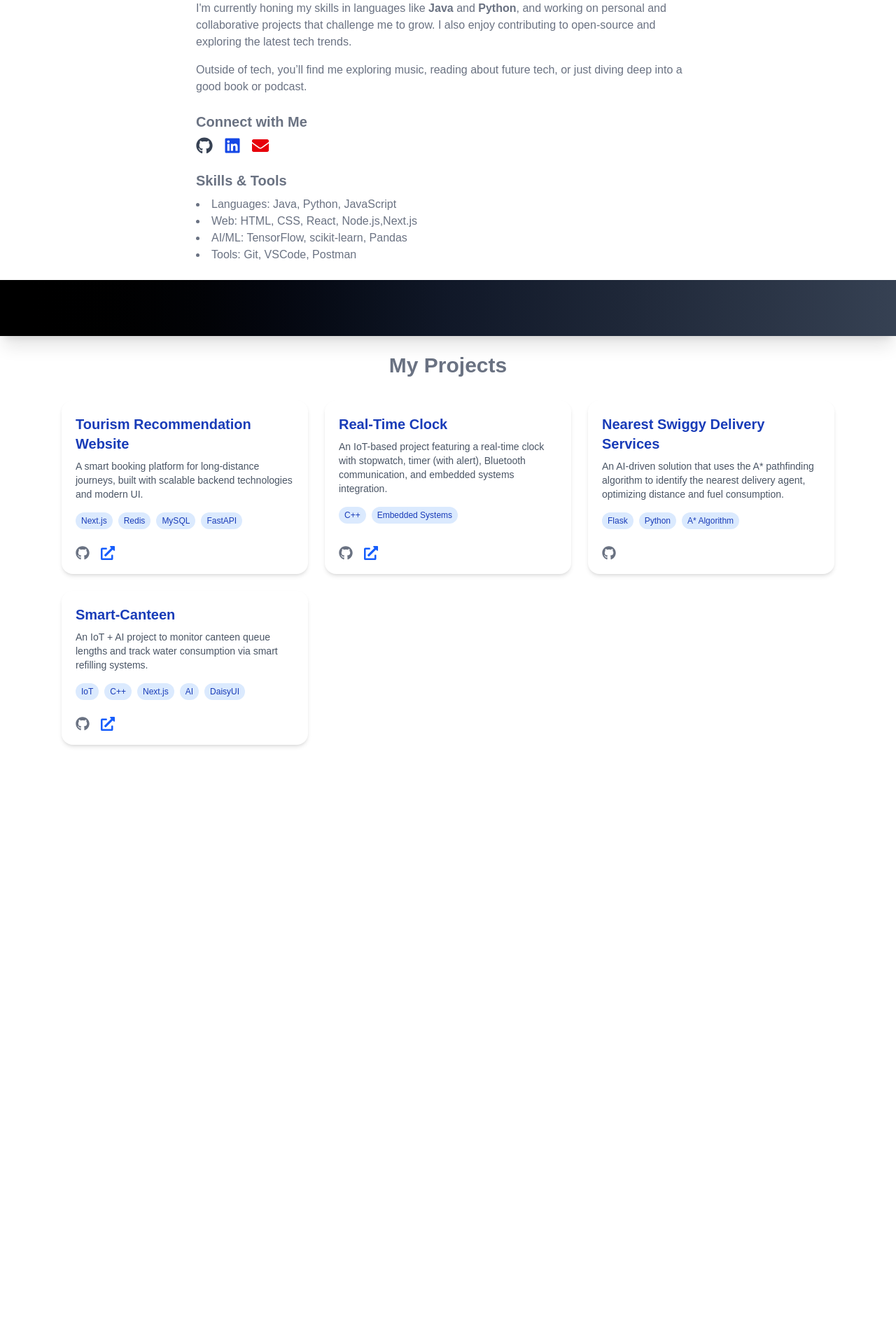
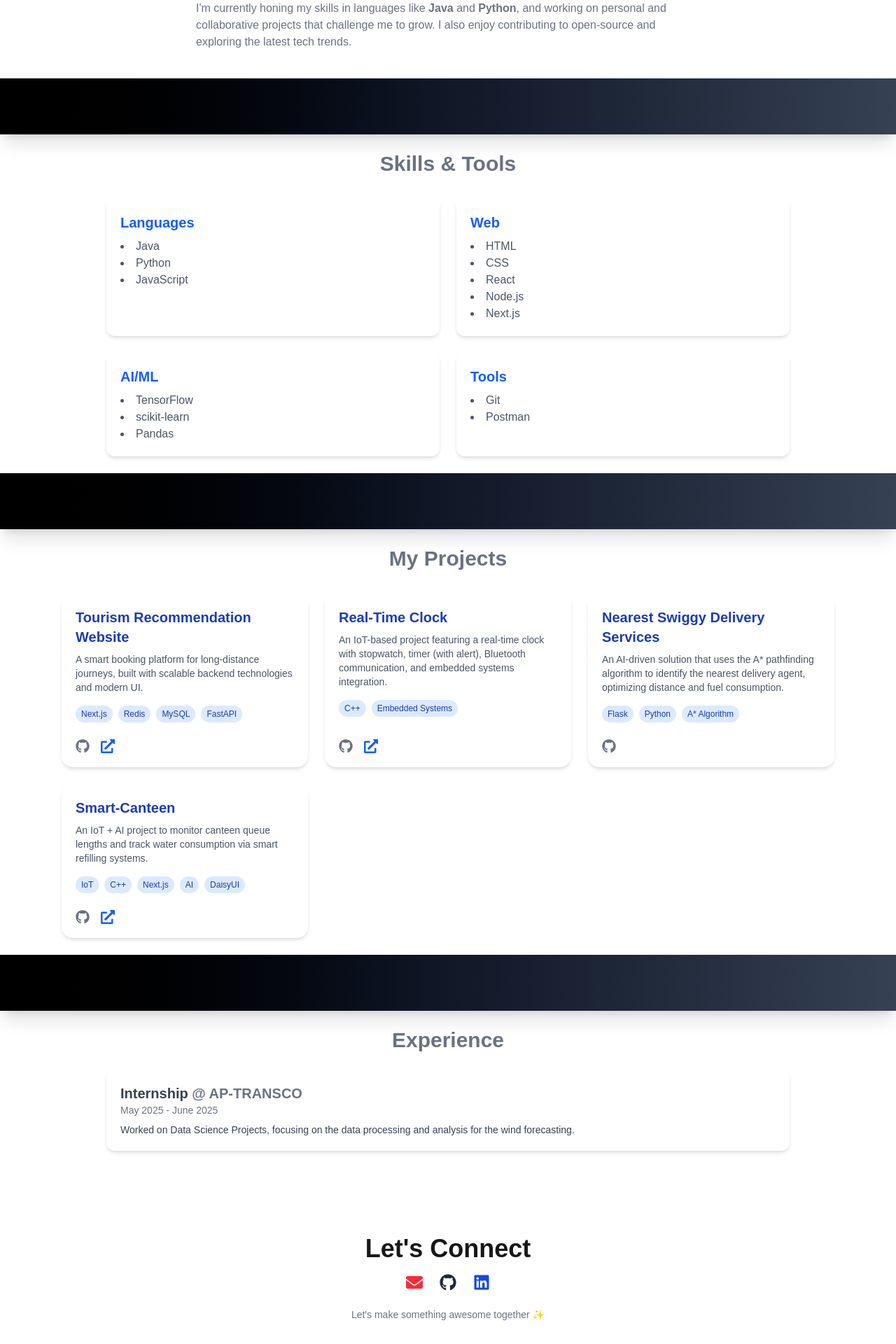
Before and after one commit to mukesh1352/portfolio, a Next.js app: page / in a window 1280 px wide. Shown: the part 344-2264 px from the top of the page at 70% size. Before the commit the page ends 1432 px from the top, so only its background shows below. Built offline with nearby package versions, Linux system fonts and the light colour scheme.

Commit message:
Finished the portfolio page on the base level

```diff
--- a/package.json
+++ b/package.json
@@ -16,7 +16,8 @@
     "next": "15.3.2",
     "react": "^19.0.0",
     "react-dom": "^19.0.0",
-    "react-icons": "^5.5.0"
+    "react-icons": "^5.5.0",
+    "react-simple-typewriter": "^5.0.1"
   },
   "devDependencies": {
     "@eslint/eslintrc": "^3",
--- a/src/app/components/Aboutme.tsx
+++ b/src/app/components/Aboutme.tsx
@@ -1,13 +1,11 @@
-import { FaGithub, FaLinkedin, FaEnvelope } from "react-icons/fa";
-
 export default function AboutMe() {
   return (
     <div className="max-w-3xl mx-auto p-6 text-gray-500">
       <h1 className="text-3xl font-bold mb-4">About Me</h1>
 
       <p className="text-lg mb-4">
-        Hey there! I'm <strong>Narravula Mukesh</strong>, a passionate and curious Computer Science undergraduate at <strong>Amrita Vishwa Vidyapeetham, Coimbatore</strong>.
-        I’m deeply interested in how technology can solve real-world problems — and that's what drives me every day.
+        Hey there! I&apos;m <strong>Narravula Mukesh</strong>, a passionate and curious Computer Science undergraduate at <strong>Amrita Vishwa Vidyapeetham, Coimbatore</strong>.
+        I&apos;m deeply interested in how technology can solve real-world problems — and that&apos;s what drives me every day.
       </p>
 
       <p className="mb-4">
@@ -15,34 +13,9 @@ export default function AboutMe() {
       </p>
 
       <p className="mb-4">
-        I'm currently honing my skills in languages like <strong>Java</strong> and <strong>Python</strong>, and working on personal and collaborative projects that challenge me to grow.
+        I&apos;m currently honing my skills in languages like <strong>Java</strong> and <strong>Python</strong>, and working on personal and collaborative projects that challenge me to grow.
         I also enjoy contributing to open-source and exploring the latest tech trends.
       </p>
-
-      <p className="mb-4">
-        Outside of tech, you’ll find me exploring music, reading about future tech, or just diving deep into a good book or podcast.
-      </p>
-
-      <h2 className="text-xl font-semibold mt-6 mb-2">Connect with Me</h2>
-      <div className="flex gap-4 items-center mb-4">
-        <a href="https://github.com/mukesh1352" target="_blank" rel="noopener noreferrer" className="text-gray-700 hover:text-black text-2xl">
-          <FaGithub />
-        </a>
-        <a href="www.linkedin.com/in/mukesh-narravula-22664a251" target="_blank" rel="noopener noreferrer" className="text-blue-700 hover:text-blue-900 text-2xl">
-          <FaLinkedin />
-        </a>
-        <a href="mukeshnarravula14@gmail.com" className="text-red-600 hover:text-red-800 text-2xl">
-          <FaEnvelope />
-        </a>
-      </div>
-
-      <h2 className="text-xl font-semibold mt-6 mb-2">Skills & Tools</h2>
-      <ul className="list-disc list-inside">
-        <li>Languages: Java, Python, JavaScript</li>
-        <li>Web: HTML, CSS, React, Node.js,Next.js</li>
-        <li>AI/ML: TensorFlow, scikit-learn, Pandas</li>
-        <li>Tools: Git, VSCode, Postman</li>
-      </ul>
     </div>
   );
 }
--- /dev/null
+++ b/src/app/components/Contact.tsx
@@ -0,0 +1,40 @@
+import { FaLinkedin, FaGithub, FaEnvelope } from "react-icons/fa";
+
+// Contact Component
+export function Contact() {
+  return (
+    <div className="max-w-3xl mx-auto p-8 mt-16 text-center">
+      <h2 className="text-4xl font-bold mb-4">Let&#39;s Connect</h2>
+
+      <div className="flex justify-center gap-6 text-2xl mb-6">
+        <a
+          href="mailto:mukeshnarravula14@gmail.com"
+          className="text-red-500 hover:text-red-600 transition"
+          aria-label="Email"
+        >
+          <FaEnvelope />
+        </a>
+        <a
+          href="https://github.com/mukesh1352"
+          target="_blank"
+          rel="noopener noreferrer"
+          className="text-gray-800 hover:text-black transition"
+          aria-label="GitHub"
+        >
+          <FaGithub />
+        </a>
+        <a
+          href="www.linkedin.com/in/mukesh-narravula-22664a251"
+          target="_blank"
+          rel="noopener noreferrer"
+          className="text-blue-700 hover:text-blue-800 transition"
+          aria-label="LinkedIn"
+        >
+          <FaLinkedin />
+        </a>
+      </div>
+
+      <p className="text-sm text-gray-500">Let&#39;s make something awesome together ✨</p>
+    </div>
+  );
+}
--- /dev/null
+++ b/src/app/components/Experience.tsx
@@ -0,0 +1,25 @@
+export default function Experience(){
+  const experience = [
+    {
+      title:"Internship",
+      companyName: "AP-TRANSCO",
+      duration: "May 2025 - June 2025",
+      description: "Worked on Data Science Projects, focusing on the data processing and analysis for the wind forecasting.",
+      skills: ["Python","PSQL"]
+    }
+  ]
+  return(
+    <div className="max-w-5xl mx-auto p-6">
+      <h2 className="text-3xl font-bold mb-6 text-center text-gray-500">Experience</h2>
+      <div className="space-y-6">
+        {experience.map((exp, index) => (
+          <div key={index} className="bg-white rounded-xl shadow-md p-5">
+            <h3 className="text-xl font-semibold text-gray-700">{exp.title} <span className="text-gray-500">@ {exp.companyName}</span></h3>
+            <p className="text-sm text-gray-500 mb-2">{exp.duration}</p>
+            <p className="text-gray-700 text-sm">{exp.description}</p>
+          </div>
+        ))}
+      </div>
+    </div>
+  );
+}
--- /dev/null
+++ b/src/app/components/Resume.tsx
@@ -0,0 +1,13 @@
+export function Resume() {
+  return (
+    <div className="max-w-3xl mx-auto text-center mt-10">
+      <a
+        href="/Mukesh_Resume.pdf"
+        download
+        className="inline-block border border-blue-600 text-blue-600 hover:bg-blue-600 hover:text-white transition px-6 py-3 rounded-full"
+      >
+        Download My Resume
+      </a>
+    </div>
+  );
+}
--- a/src/app/components/header.tsx
+++ b/src/app/components/header.tsx
@@ -1,21 +1,8 @@
 'use client';
 
-import { useRouter } from 'next/navigation';
-import Button from '@mui/joy/Button';
-// import Box from '@mui/joy/Box';
-import { ButtonGroup } from '@mui/joy';
-
 export default function Header() {
-  const router = useRouter();
-
   return (
     <header className="relative w-full h-20 bg-gradient-to-r from-black via-gray-900 to-gray-700 shadow-xl flex items-center overflow-hidden px-6">
-      {/* using material and joy ui the pages are updated */}
-      {/* <ButtonGroup variant='plain' color='primary' spacing="0.5rem" size='md' aria-label="outlined button group">
-        <Button onClick={() => router.push('/')}> ABOUT </Button>
-        <Button onClick={()=>router.push('/')}> PROJECTS </Button>
-        <Button onClick={()=>router.push('/')}> CONTACT ME</Button>
-      </ButtonGroup> */}
     </header>
   );
 }
--- /dev/null
+++ b/src/app/components/skills.tsx
@@ -0,0 +1,43 @@
+export function SkillsAndTools() {
+  const skills = [
+    {
+      category: "Languages",
+      items: ["Java", "Python", "JavaScript"],
+    },
+    {
+      category: "Web",
+      items: ["HTML", "CSS", "React", "Node.js", "Next.js"],
+    },
+    {
+      category: "AI/ML",
+      items: ["TensorFlow", "scikit-learn", "Pandas"],
+    },
+    {
+      category: "Tools",
+      items: ["Git","Postman"],
+    },
+  ];
+
+  return (
+    <div className="max-w-5xl mx-auto p-6 text-gray-500">
+      <h2 className="text-3xl font-bold mb-8 text-center">Skills & Tools</h2>
+      <div className="grid grid-cols-1 sm:grid-cols-2 gap-6">
+        {skills.map((skill, idx) => (
+          <div
+            key={idx}
+            className="bg-white rounded-xl shadow-md p-5 transition-transform transform hover:-translate-y-1 hover:shadow-lg cursor-pointer"
+          >
+            <h3 className="text-xl font-semibold mb-2 text-blue-600">{skill.category}</h3>
+            <ul className="list-disc list-inside text-gray-600">
+              {skill.items.map((item, index) => (
+                <li key={index} className="hover:text-black transition">
+                  {item}
+                </li>
+              ))}
+            </ul>
+          </div>
+        ))}
+      </div>
+    </div>
+  );
+}
--- a/src/app/page.tsx
+++ b/src/app/page.tsx
@@ -1,13 +1,21 @@
 import Header from "../app/components/header"
 import Aboutme from "./components/Aboutme"
+import Experience from "./components/Experience"
 import Projects from "./components/projects"
+import { Contact } from "./components/Contact"
+import { SkillsAndTools } from "./components/skills"
 export default function Home(){
     return(
         <><div>
             <Header />
             <Aboutme/>
             <Header/>
+            <SkillsAndTools/>
+            <Header/>
             <Projects/>
+            <Header/>
+            <Experience/>
+            <Contact/>
         </div>
         </>
     )
```
Also changed, not shown: 1 other file (tests, documents, lock files or other folders).
